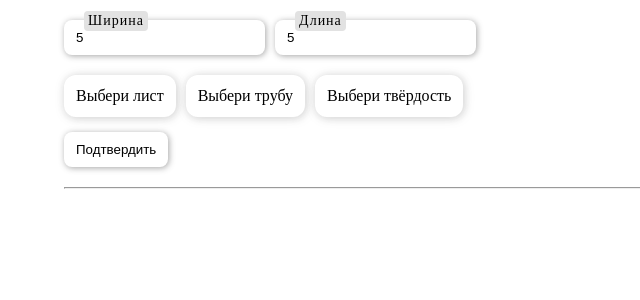
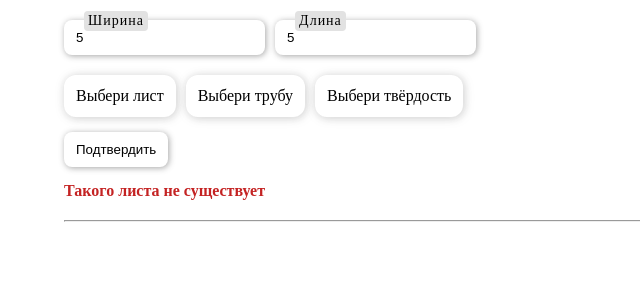
Before and after one commit to Maksim-Attsetski/test-vistegra, a React (Create React App) app: page / in a window 1280 px wide. Both pictures are taken after typing "5", "5" into the empty fields and a click on the button "Подтвердить". Shown: the top 300 px of the page, without its empty margins (0-640 px from the left). Built offline with nearby package versions, Linux system fonts and the light colour scheme.

Commit message:
add errror message in calc form

```diff
--- a/src/shared/helpers/validator.ts
+++ b/src/shared/helpers/validator.ts
@@ -3,12 +3,12 @@ type TStrNum = string | number;
 class Validator {
   min(value: TStrNum, limit: TStrNum, error: string = '') {
     if (+value < +limit) {
-      throw new Error(`Минимальное значение ${error}:` + limit);
+      throw new Error(`Минимальное значение ${error}: ${limit}`);
     }
   }
   max(value: TStrNum, limit: TStrNum, error: string = '') {
     if (+value > +limit) {
-      throw new Error(`Максимальное значение ${error}:` + limit);
+      throw new Error(`Максимальное значение ${error}: ${limit}`);
     }
   }
   isExist(value: any, error: string = '') {
--- a/src/widgets/Leaf/components/CalcForm/CalcForm.module.scss
+++ b/src/widgets/Leaf/components/CalcForm/CalcForm.module.scss
@@ -0,0 +1,5 @@
+
+.error {
+  color: #c42323;
+  font-weight: 600;
+}
--- a/src/widgets/Leaf/components/CalcForm/index.tsx
+++ b/src/widgets/Leaf/components/CalcForm/index.tsx
@@ -1,6 +1,6 @@
 import React, { FC, FormEvent, memo, useMemo, useState } from 'react';
 
-import { Button, Flex, Gap, Input, Select, Table, ICeil } from 'UI';
+import { Button, Flex, Gap, Input, Select, ICeil } from 'UI';
 import {
   leafConfig,
   IConfig,
@@ -44,13 +44,15 @@ const CalcForm: FC = () => {
   const [width, setWidth] = useState<string>('');
   const [length, setLength] = useState<string>('');
 
+  const [errorText, setErrorText] = useState<string>('');
+
   const onSubmit = (event: FormEvent<HTMLFormElement>) => {
     event.preventDefault();
 
     try {
       validator.min(width, inputConfig.width?.min || 0, 'ширины');
+      validator.max(width, inputConfig.width?.max || 0, 'ширины');
       validator.min(length, inputConfig.length?.min || 0, 'длины');
-      validator.max(width, inputConfig.width?.max || 0, 'ширины');
       validator.max(length, inputConfig.length?.max || 0, 'длины');
 
       const currentLeaf = leafs.find((leaf) => leaf.name === activeLeaf);
@@ -108,8 +110,10 @@ const CalcForm: FC = () => {
       );
 
       action.setCalcResultAC([pipeResult, leafResult, fixResult]);
-    } catch (error) {
+      setErrorText('');
+    } catch (error: any) {
       console.log(error);
+      setErrorText(error?.message || error);
     }
   };
 
@@ -150,6 +154,12 @@ const CalcForm: FC = () => {
         </Flex>
         <Gap y={15} />
         <Button type='submit'>Подтвердить</Button>
+        {errorText && (
+          <>
+            <Gap y={15} />
+            <div className={s.error}>{errorText}</div>
+          </>
+        )}
       </form>
     </div>
   );
--- a/src/widgets/Leaf/components/LeafsTable/index.tsx
+++ b/src/widgets/Leaf/components/LeafsTable/index.tsx
@@ -12,7 +12,7 @@ const LeafsTable: FC = () => {
     <div>
       {calcResult.length > 0 && (
         <>
-          <Table head={['Name', 'Count', 'Price']} rows={calcResult} />
+          <Table head={['Название', 'Количество', 'Цена']} rows={calcResult} />
           <Gap y={15} />
           <Button>Добавить изделие в корзину</Button>
         </>
```
